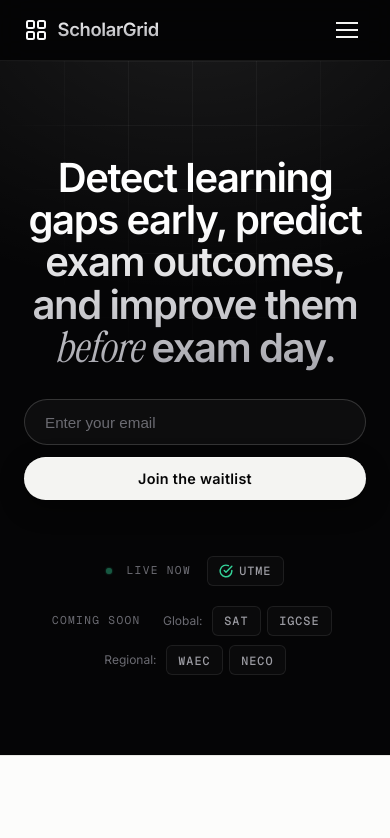
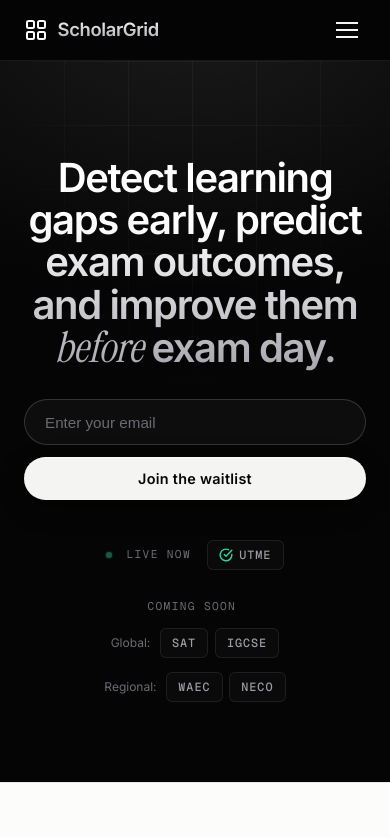
Before and after one commit to Threadigit/ScholarGrid, a Next.js app: page / in a window 390 px wide. Shown: the top 838 px of the page. Built offline with nearby package versions, Linux system fonts and the light colour scheme.

Commit message:
Update page.module.css

```diff
--- a/src/app/page.module.css
+++ b/src/app/page.module.css
@@ -1296,6 +1296,27 @@ details[open] .faqQuestion::after {
     font-size: 2.5rem;
   }
 
+  .examContainer {
+    margin-top: 2.5rem;
+    gap: 1.75rem;
+  }
+
+  .examRow {
+    flex-direction: column;
+    gap: 0.85rem;
+  }
+
+  .examRow:first-child {
+    flex-direction: row;
+    gap: 0.6rem;
+  }
+
+  .examGroup {
+    flex-wrap: wrap;
+    justify-content: center;
+    margin: 0;
+  }
+
   .intro {
     padding: 5rem 1.5rem 4rem;
   }
```
